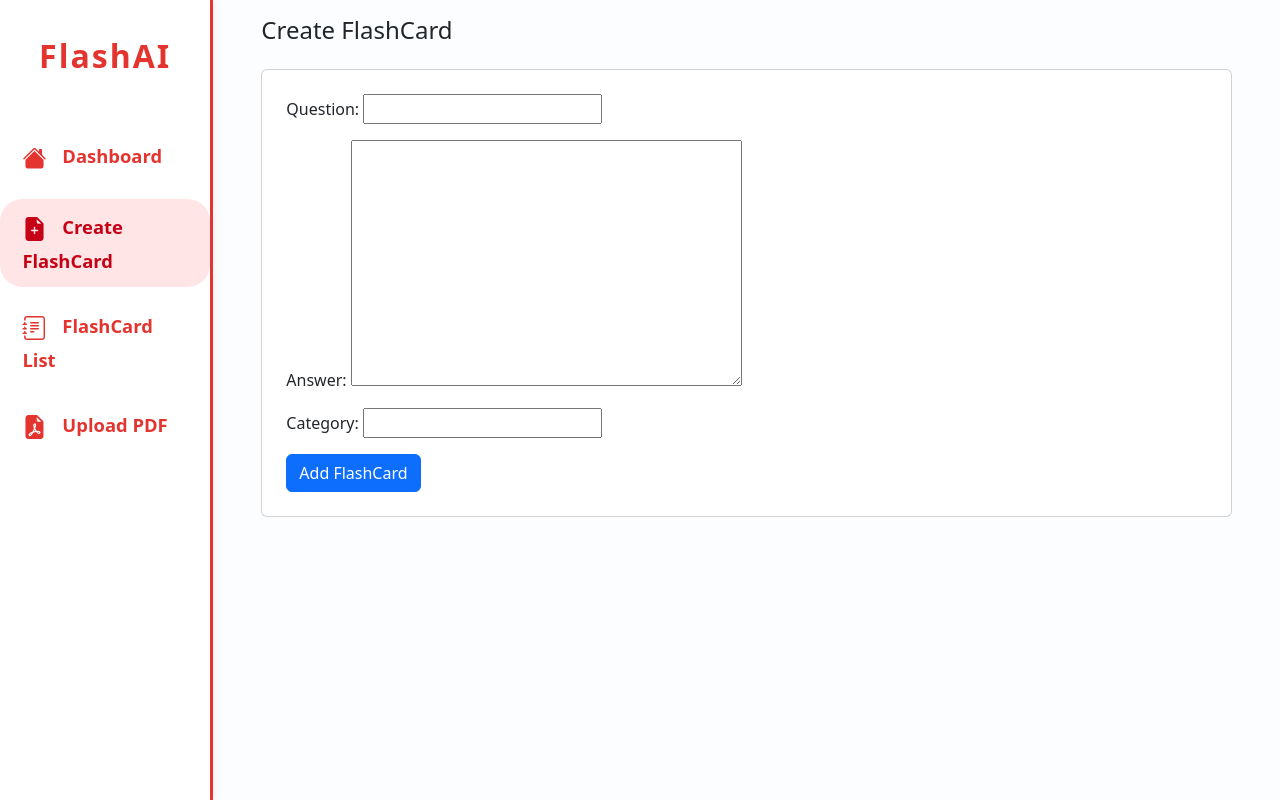
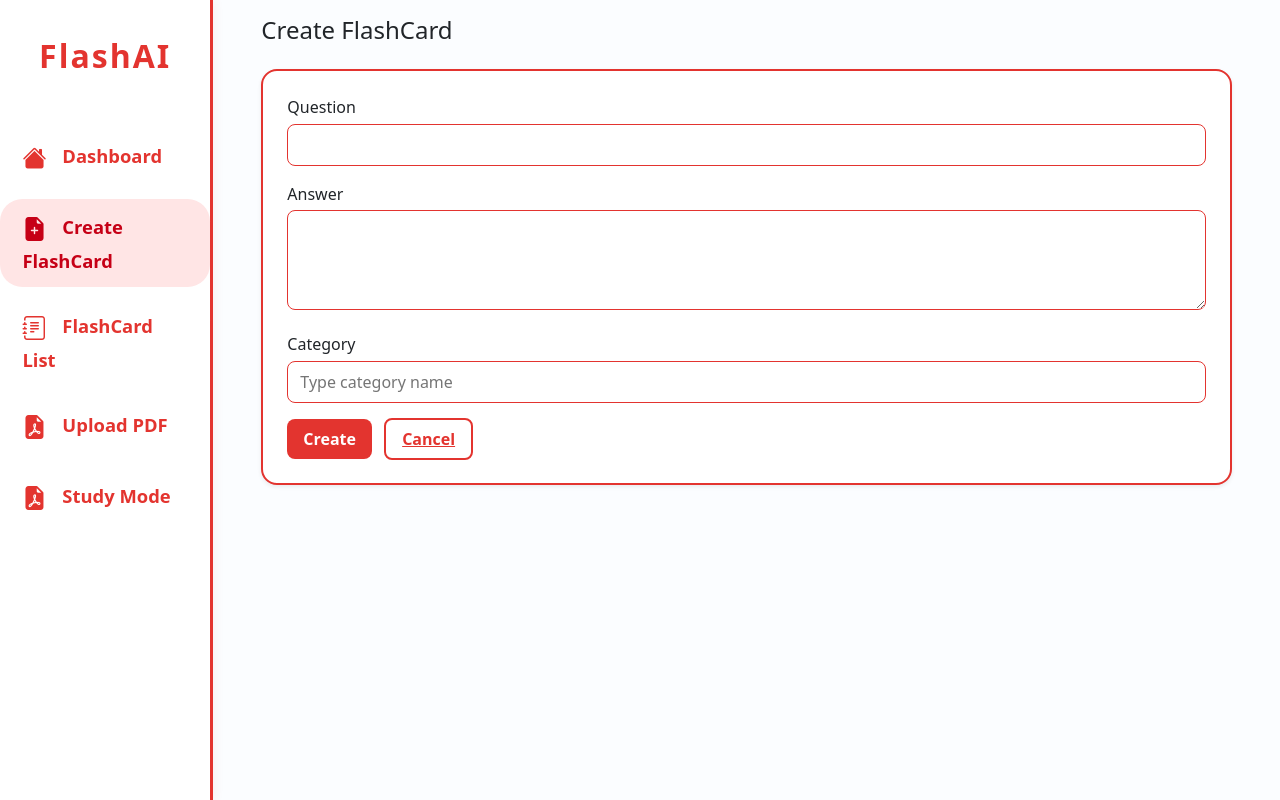
Before and after one commit to Hesuyasu/FlashAI, a Django app: page /create/ in a window 1280 px wide. Run offline with Django 5.2, Linux system fonts and the light colour scheme.

Commit message:
update crud

```diff
--- a/FlashAI/models.py
+++ b/FlashAI/models.py
@@ -1,5 +1,5 @@
 from django.db import models
-
+from django.contrib.auth.models import User
 
 class Category(models.Model):
     name = models.CharField(max_length=100)
@@ -9,6 +9,7 @@ class Category(models.Model):
 
 
 class Flashcard(models.Model):
+    #user = models.ForeignKey(User, on_delete=models.CASCADE)
     question = models.CharField(max_length=255)
     answer = models.TextField()
     category = models.ForeignKey(Category, on_delete=models.CASCADE)
--- /dev/null
+++ b/FlashAI/templates/flashcards/flashcard_confirm_delete.html
@@ -0,0 +1,6 @@
+<h2>Delete "{{ flashcard.answer }}"?</h2>
+<form method="post">
+  {% csrf_token %}
+  <button type="submit">Yes, delete</button>
+  <a href="{% url 'flashcard_list' %}">Cancel</a>
+</form>
--- a/FlashAI/urls.py
+++ b/FlashAI/urls.py
@@ -5,7 +5,11 @@ from . import views
 urlpatterns = [
     path('', views.home, name='home'),
     path('create/', views.create_flashcard, name='create_flashcard'),
-    path('list/', views.flashcard_list, name='flashcard_list'),
+    path('flashcards/', views.flashcard_list, name='flashcard_list'),
     path('add-category/', views.create_category, name="create_category"),
     path('upload-pdf/', views.upload_pdf, name='upload_pdf'),
+    path('<int:pk>/edit/', views.flashcard_update, name='flashcard_update'),
+    path('<int:pk>/delete/', views.flashcard_delete, name='flashcard_delete'),
+    path('flashcards/study/', views.study_flashcards, name='study_flashcards'),
+
 ]
--- a/FlashAI/views.py
+++ b/FlashAI/views.py
@@ -4,6 +4,64 @@ from .models import Flashcard, Category, PDFDocument
 from django.shortcuts import render, get_object_or_404, redirect
 from .forms import FlashcardForm, CategoryForm, PDFUploadForm
 from django.views.generic import TemplateView
+from django.contrib.auth.decorators import login_required
+from django.shortcuts import render
+
+def study_flashcards(request):
+    selected_category_id = request.GET.get('category')
+    categories = Category.objects.all()
+    if selected_category_id:
+        flashcards_qs = Flashcard.objects.filter(category_id=selected_category_id)
+    else:
+        flashcards_qs = Flashcard.objects.none()
+
+    # Convert QuerySet to list of dicts for JSON serialization
+    flashcards = [
+        {"question": f.question, "answer": f.answer}
+        for f in flashcards_qs
+    ]
+
+    return render(request, 'flashcards/study.html', {
+        'categories': categories,
+        'flashcards': flashcards,
+        'selected_category_id': selected_category_id or "",
+    })
+
+
+''' @login_required
+def flashcard_list(request):
+    flashcards = Flashcard.objects.filter(user=request.user)
+    return render(request, 'flashcards/flashcard_list.html', {'flashcards': flashcards})
+
+@login_required
+def flashcard_create(request):
+    if request.method == 'POST':
+        form = FlashcardForm(request.POST)
+        if form.is_valid():
+            flashcard = form.save(commit=False)
+            flashcard.user = request.user
+            flashcard.save()
+            return redirect('flashcard_list')
+    else:
+        form = FlashcardForm()
+    return render(request, 'flashcards/flashcard_form.html', {'form': form})
+
+@login_required
+def flashcard_update(request, pk):
+    flashcard = get_object_or_404(Flashcard, pk=pk, user=request.user)
+    form = FlashcardForm(request.POST or None, instance=flashcard)
+    if form.is_valid():
+        form.save()
+        return redirect('flashcard_list')
+    return render(request, 'flashcards/flashcard_form.html', {'form': form})
+
+@login_required
+def flashcard_delete(request, pk):
+    flashcard = get_object_or_404(Flashcard, pk=pk, user=request.user)
+    if request.method == 'POST':
+        flashcard.delete()
+        return redirect('flashcard_list')
+    return render(request, 'flashcards/flashcard_confirm_delete.html', {'flashcard': flashcard})'''
 
 
 def upload_pdf(request):
@@ -44,6 +102,7 @@ def create_flashcard(request):
         if form.is_valid():
             category_name = form.cleaned_data['category_name']
             category, created = Category.objects.get_or_create(name=category_name)
+
             flashcard = Flashcard(
                 question=form.cleaned_data['question'],
                 answer=form.cleaned_data['answer'],
@@ -54,7 +113,10 @@ def create_flashcard(request):
     else:
         form = FlashcardForm()
 
-    return render(request, 'create_flashcard.html', {'form': form})
+    return render(request, 'flashcards/flashcard_form.html', {'form': form})
+
+
+
 
 
 
@@ -69,6 +131,21 @@ def flashcard_list(request):
     return render(request, 'flashcard_list.html', {'flashcards': flashcards})
 
 
+def flashcard_update(request, pk):
+    flashcard = get_object_or_404(Flashcard, pk=pk) # user=request.user
+    form = FlashcardForm(request.POST or None, instance=flashcard)
+    if form.is_valid():
+        form.save()
+        return redirect('flashcard_list')
+    return render(request, 'flashcards/flashcard_form.html', {'form': form})
+
+def flashcard_delete(request, pk):
+    flashcard = get_object_or_404(Flashcard, pk=pk) # user=request.user
+    if request.method == 'POST':
+        flashcard.delete()
+        return redirect('flashcard_list')
+    return render(request, 'flashcards/flashcard_confirm_delete.html', {'flashcard': flashcard})
+
 def create_category(request):
     if request.method == "POST":
         form = CategoryForm(request.POST)
--- a/templates/base.html
+++ b/templates/base.html
@@ -1,5 +1,6 @@
 <!DOCTYPE html>
 <html lang="en">
+<meta name="viewport" content="width=device-width, initial-scale=1.0">
 
 <head>
     <meta charset="UTF-8">
@@ -103,6 +104,10 @@
                         href="{% url 'upload_pdf' %}">
                         <i class="bi bi-file-earmark-pdf-fill"></i> Upload PDF
                     </a>
+                    <a class="nav-link {% if request.resolver_match.url_name == 'study_flashcards' %}active{% endif %}"
+                        href="{% url 'study_flashcards' %}">
+                        <i class="bi bi-file-earmark-pdf-fill"></i> Study Mode
+                    </a>
                 </nav>
             </div>
             <div class="col py-3">
--- /dev/null
+++ b/templates/flashcards/flashcard_form.html
@@ -0,0 +1,87 @@
+{% extends 'base.html' %}
+{% block title %}{% if form.instance.pk %}Edit FlashCard{% else %}Create FlashCard{% endif %}{% endblock %}
+
+{% block content %}
+<h4 class="mb-4">{% if form.instance.pk %}Edit FlashCard{% else %}Create FlashCard{% endif %}</h4>
+
+<div class="card p-4 shadow-sm custom-form-card">
+    <form method="post">
+        {% csrf_token %}
+
+        <!-- Question -->
+        <div class="form-group mb-3">
+            <label for="id_question">Question</label>
+            <input type="text" name="question" id="id_question"
+                   value="{{ form.instance.question|default_if_none:'' }}"
+                   class="custom-input">
+        </div>
+
+        <!-- Answer -->
+        <div class="form-group mb-3">
+            <label for="id_answer">Answer</label>
+            <textarea name="answer" id="id_answer" class="custom-textarea">{{ form.instance.answer|default_if_none:'' }}</textarea>
+        </div>
+
+        <!-- Category -->
+        <div class="form-group mb-3">
+            <label for="id_category_name">Category</label>
+            <input type="text" name="category_name" id="id_category_name"
+            value="{% if form.instance.category %}{{ form.instance.category.name }}{% endif %}"
+            class="custom-input" placeholder="Type category name">
+        </div>
+
+        <!-- Buttons -->
+        <button type="submit" class="custom-btn">
+            {% if form.instance.pk %}Update{% else %}Create{% endif %}
+        </button>
+        <a href="{% url 'flashcard_list' %}" class="custom-btn cancel-btn">Cancel</a>
+    </form>
+</div>
+
+<style>
+.custom-form-card {
+    border-radius: 1rem;
+    border: 2px solid #e3342f;
+    background-color: #fff;
+}
+
+.custom-input, .custom-textarea {
+    width: 100%;
+    padding: 0.5rem 0.75rem;
+    border-radius: 0.5rem;
+    border: 1px solid #e3342f;
+    margin-top: 0.3rem;
+    font-size: 1rem;
+    font-weight: 500;
+}
+
+.custom-textarea {
+    height: 100px;
+}
+
+.custom-btn {
+    background-color: #e3342f;
+    color: #fff;
+    padding: 0.5rem 1rem;
+    border-radius: 0.5rem;
+    border: none;
+    font-weight: 600;
+}
+
+.custom-btn:hover {
+    background-color: #c60016;
+}
+
+.cancel-btn {
+    background-color: #fff;
+    color: #e3342f;
+    border: 2px solid #e3342f;
+    margin-left: 0.5rem;
+}
+
+.cancel-btn:hover {
+    background-color: #ffe5e5;
+    color: #c60016;
+}
+</style>
+{% endblock %}
```
Also changed, not shown: FlashAI/templates/flashcards/flashcard_form.html (added, +7 -0 lines), FlashAI/templates/flashcards/flashcard_list.html (added, +13 -0 lines), templates/flashcard_list.html (+31 -6 lines), templates/flashcards/flashcard_confirm_delete.html (added, +57 -0 lines), templates/flashcards/study.html (added, +109 -0 lines), db.sqlite3.
